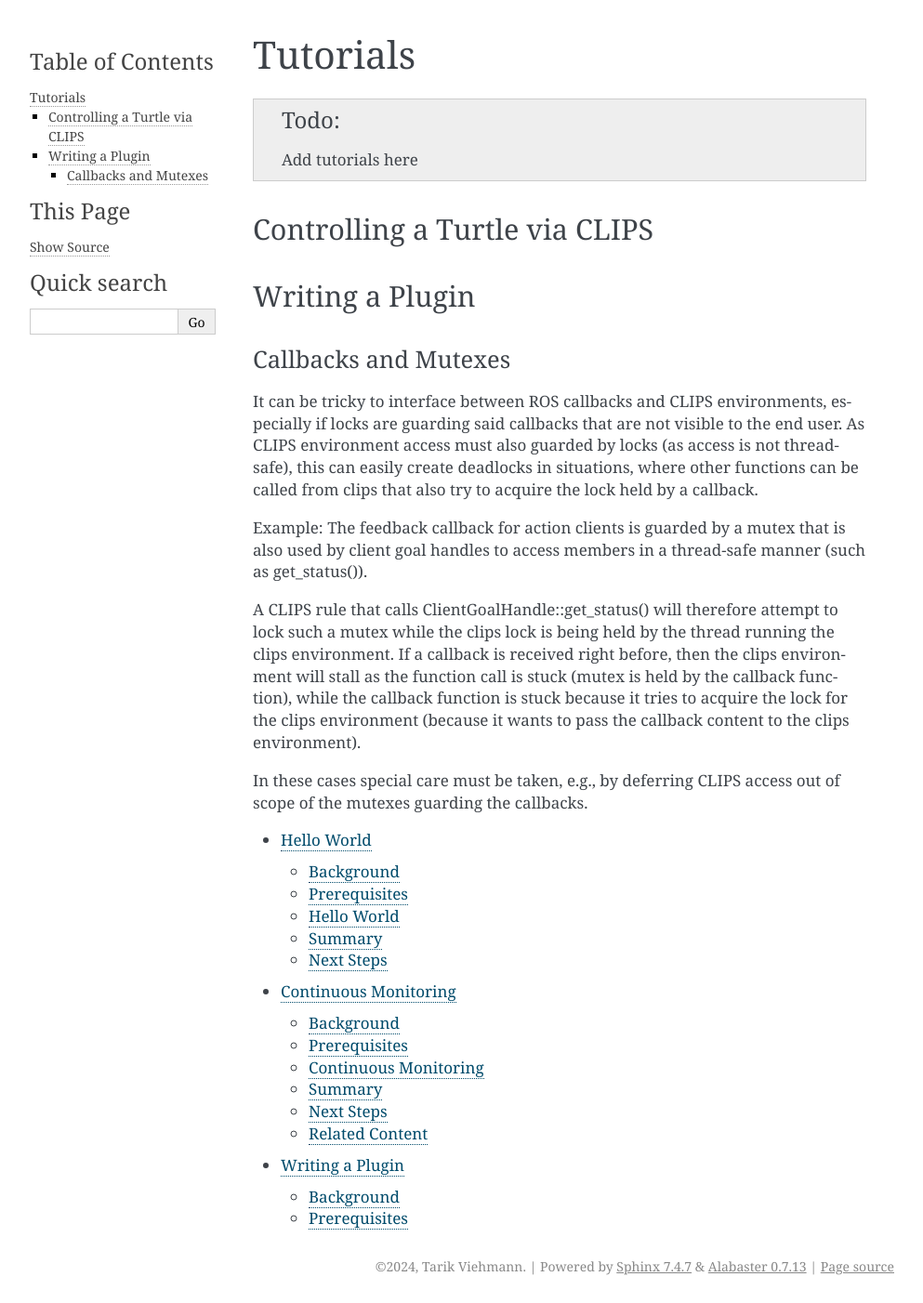
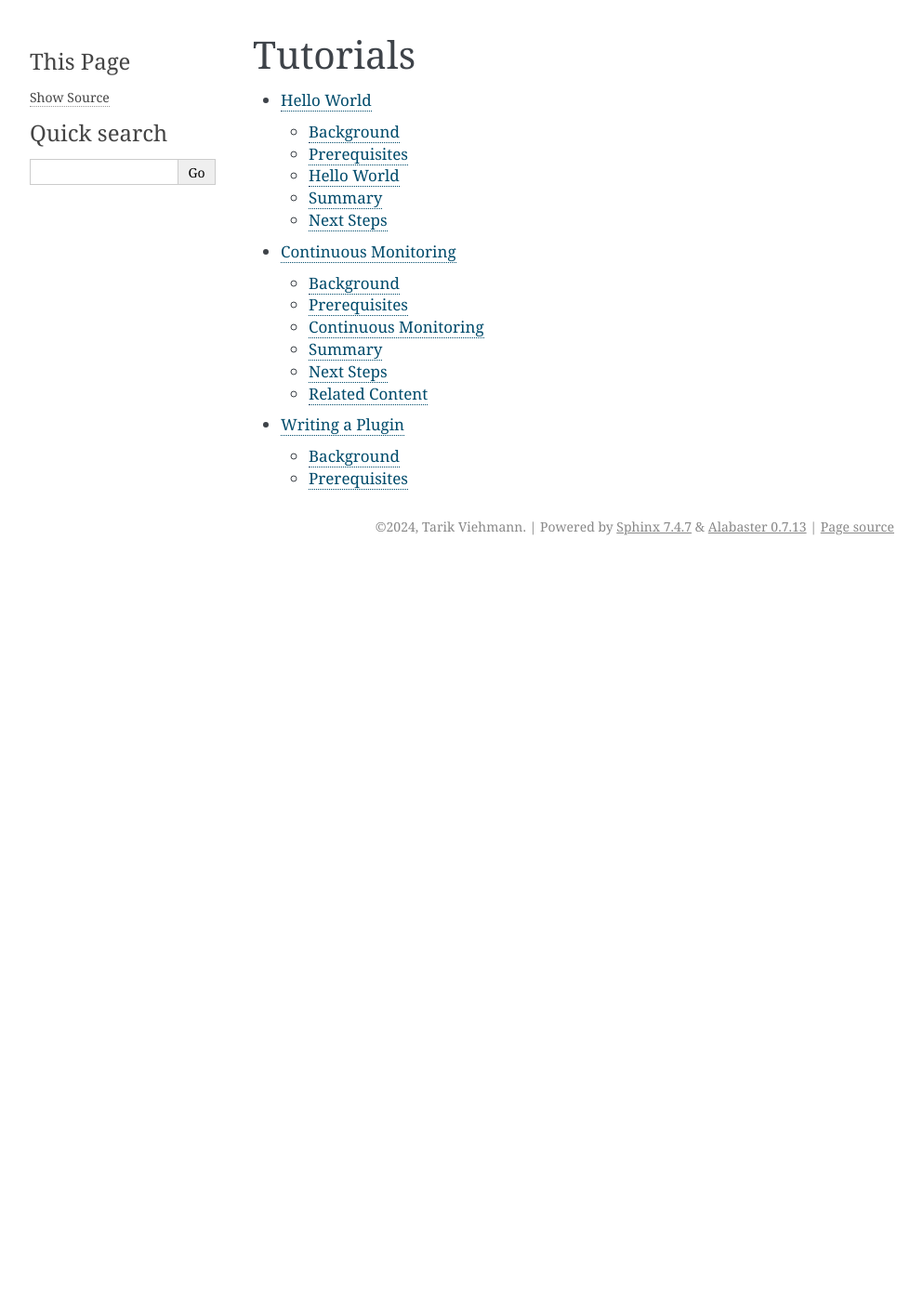
Before and after one commit to fawkesrobotics/ros2-clips-executive, a Sphinx documentation site: the page built from clips_executive/doc/tutorials/index.rst, in a window 1280 px wide. Shown: the whole page at 93% size, without its empty margins (148-1141 px from the left). Built offline with Sphinx 7.4.7, drawn with Linux system fonts in a browser that asks for light colours; pages that are not in the unit, such as notebooks, are missing from menus; after the commit the page ends 900 px from its top, so only the background shows below that.

Commit message:
clips_executive: remove old tutorial stuff

```diff
--- a/clips_executive/doc/tutorials/index.rst
+++ b/clips_executive/doc/tutorials/index.rst
@@ -1,32 +1,6 @@
 .. _tutorials:
 Tutorials
 =========
-
-.. todo::
-
-   Add tutorials here
-
-Controlling a Turtle via CLIPS
-++++++++++++++++++++++++++++++
-
-
-.. _Writing a Plugin:
-
-Writing a Plugin
-++++++++++++++++
-
-Callbacks and Mutexes
-~~~~~~~~~~~~~~~~~~~~~
-It can be tricky to interface between ROS callbacks and CLIPS environments, especially if locks are guarding said callbacks that are not visible to the end user.
-As CLIPS environment access must also guarded by locks (as access is not thread-safe), this can easily create deadlocks in situations, where other functions can be called from clips that also try to acquire the lock held by a callback.
-
-Example: The feedback callback for action clients is guarded by a mutex that is also used by client goal handles to access members in a thread-safe manner (such as get_status()).
-
-A CLIPS rule that calls ClientGoalHandle::get_status() will therefore attempt to lock such a mutex while the clips lock is being held by the thread running the clips environment.
-If a callback is received right before, then the clips environment will stall as the function call is stuck (mutex is held by the callback function), while the callback function is stuck because it tries to acquire the lock for the clips environment (because it wants to pass the callback content to the clips environment).
-
-In these cases special care must be taken, e.g., by deferring CLIPS access out of scope of the mutexes guarding the callbacks.
-
 .. toctree::
    :maxdepth: 2
 
```
